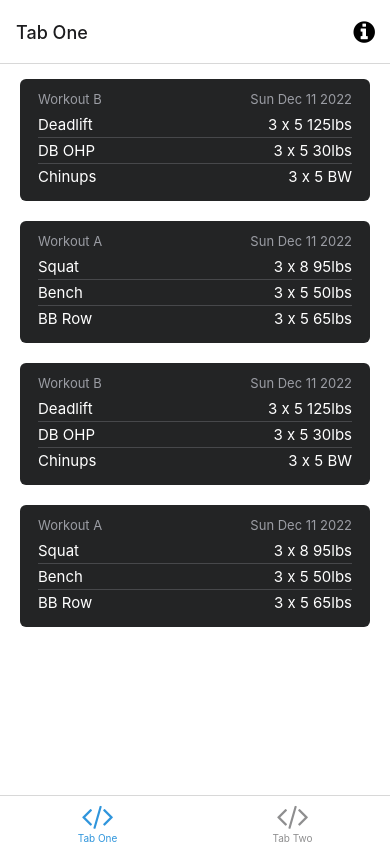
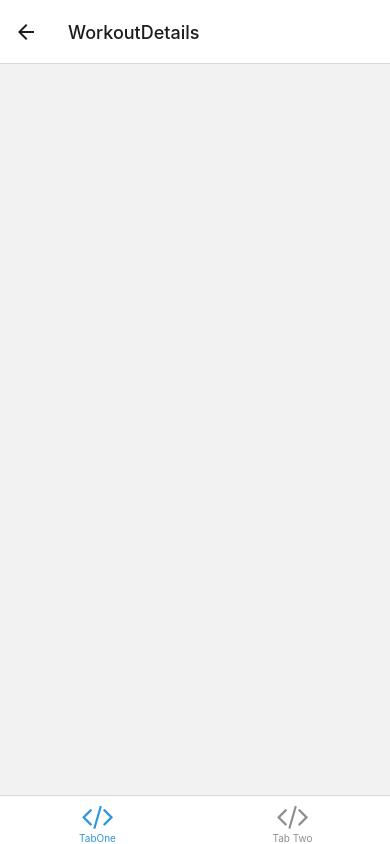
Before and after one commit to flog-fitness/stronglifts-clone, a React Native app: screen /WorkoutDetails in a window 390 px wide. Built offline with nearby package versions, Linux system fonts and the light colour scheme; what expo-linking would draw is missing.

Commit message:
Create stack navigator for tab one

```diff
--- a/navigation/index.tsx
+++ b/navigation/index.tsx
@@ -61,34 +61,21 @@ function BottomTabNavigator() {
 			initialRouteName="TabOne"
 			screenOptions={{
 				tabBarActiveTintColor: Colors[colorScheme].tint,
-      }}>
+			}}
+		>
 			<BottomTab.Screen
 				name="TabOne"
 				component={TabOneScreen}
-        options={({ navigation }: RootTabScreenProps<'TabOne'>) => ({
-          title: 'Tab One',
+				options={{
+					headerShown: false,
 					tabBarIcon: ({ color }) => <TabBarIcon name="code" color={color} />,
-          headerRight: () => (
-            <Pressable
-              onPress={() => navigation.navigate('Modal')}
-              style={({ pressed }) => ({
-                opacity: pressed ? 0.5 : 1,
-              })}>
-              <FontAwesome
-                name="info-circle"
-                size={25}
-                color={Colors[colorScheme].text}
-                style={{ marginRight: 15 }}
-              />
-            </Pressable>
-          ),
-        })}
+				}}
 			/>
 			<BottomTab.Screen
 				name="TabTwo"
 				component={TabTwoScreen}
 				options={{
-          title: 'Tab Two',
+					title: "Tab Two",
 					tabBarIcon: ({ color }) => <TabBarIcon name="code" color={color} />,
 				}}
 			/>
--- a/screens/TabOneScreen.tsx
+++ b/screens/TabOneScreen.tsx
@@ -1,91 +1,29 @@
-import { FlatList, ListRenderItem, StyleSheet } from "react-native";
-
-import { View } from "../components/Themed";
-import Workout from "../models/Workout";
 import { RootTabScreenProps } from "../types";
-import WorkoutComponent from "../components/Workout";
-
-const mockWorkouts: Workout[] = [
-	{
-		name: "Workout B",
-		exercises: [
-			{ name: "Deadlift", sets: 3, reps: 5, weight: 125 },
-			{ name: "DB OHP", sets: 3, reps: 5, weight: 30 },
-			{ name: "Chinups", sets: 3, reps: 5, weight: "BW" },
-		],
-		scheduled: new Date(),
-	},
-	{
-		name: "Workout A",
-		exercises: [
-			{ name: "Squat", sets: 3, reps: 8, weight: 95 },
-			{ name: "Bench", sets: 3, reps: 5, weight: 50 }, // this guys weak af
-			{ name: "BB Row", sets: 3, reps: 5, weight: 65 },
-		],
-		scheduled: new Date(),
-	},
-	{
-		name: "Workout B",
-		exercises: [
-			{ name: "Deadlift", sets: 3, reps: 5, weight: 125 },
-			{ name: "DB OHP", sets: 3, reps: 5, weight: 30 },
-			{ name: "Chinups", sets: 3, reps: 5, weight: "BW" },
-		],
-		scheduled: new Date(),
-	},
-	{
-		name: "Workout A",
-		exercises: [
-			{ name: "Squat", sets: 3, reps: 8, weight: 95 },
-			{ name: "Bench", sets: 3, reps: 5, weight: 50 },
-			{ name: "BB Row", sets: 3, reps: 5, weight: 65 },
-		],
-		scheduled: new Date(),
-	},
-];
+import { createNativeStackNavigator } from "@react-navigation/native-stack";
+import WorkoutDetailsScreen from "./WorkoutDetailsScreen";
+import WorkoutListScreen from "./WorkoutListScreen";
 
 export default function TabOneScreen({
 	navigation,
 }: RootTabScreenProps<"TabOne">) {
-	const renderItem: ListRenderItem<Workout> = ({ item }) => {
-		return <WorkoutComponent workout={item} />;
-	};
+	return <WorkoutScreenNavigator />;
+}
 
+export type WorkoutStackParamList = {
+	WorkoutList: undefined;
+	WorkoutDetails: undefined;
+};
+
+const WorkoutStack = createNativeStackNavigator<WorkoutStackParamList>();
+
+function WorkoutScreenNavigator() {
 	return (
-		<View style={styles.container}>
-			<FlatList
-				style={styles.list}
-				data={mockWorkouts}
-				renderItem={renderItem}
-				ItemSeparatorComponent={() => {
-					return <View style={styles.separator} />;
-				}}
+		<WorkoutStack.Navigator initialRouteName="WorkoutList">
+			<WorkoutStack.Screen name="WorkoutList" component={WorkoutListScreen} />
+			<WorkoutStack.Screen
+				name="WorkoutDetails"
+				component={WorkoutDetailsScreen}
 			/>
-		</View>
+		</WorkoutStack.Navigator>
 	);
 }
-
-const styles = StyleSheet.create({
-	container: {
-		flex: 1,
-		alignItems: "center",
-		justifyContent: "center",
-		paddingTop: 15,
-		paddingHorizontal: 20,
-	},
-	textHeader: {
-		flexDirection: "row",
-		justifyContent: "space-between",
-	},
-	workoutContainer: {
-		backgroundColor: "red",
-		width: "100%",
-	},
-	list: {
-		width: "100%",
-	},
-	separator: {
-		opacity: 0,
-		height: 20,
-	},
-});
--- /dev/null
+++ b/screens/WorkoutDetailsScreen.tsx
@@ -0,0 +1,8 @@
+import React from "react";
+import { SafeAreaView, StyleSheet } from "react-native";
+
+export default function WorkoutDetailsScreen() {
+	return <SafeAreaView></SafeAreaView>;
+}
+
+const styles = StyleSheet.create({});
--- /dev/null
+++ b/screens/WorkoutListScreen.tsx
@@ -0,0 +1,94 @@
+import { FlatList, ListRenderItem, StyleSheet } from "react-native";
+
+import { View } from "../components/Themed";
+import Workout from "../models/Workout";
+import WorkoutComponent from "../components/Workout";
+import { NativeStackScreenProps } from "@react-navigation/native-stack";
+import { WorkoutStackParamList } from "./TabOneScreen";
+
+const mockWorkouts: Workout[] = [
+	{
+		name: "Workout B",
+		exercises: [
+			{ name: "Deadlift", sets: 3, reps: 5, weight: 125 },
+			{ name: "DB OHP", sets: 3, reps: 5, weight: 30 },
+			{ name: "Chinups", sets: 3, reps: 5, weight: "BW" },
+		],
+		scheduled: new Date(),
+	},
+	{
+		name: "Workout A",
+		exercises: [
+			{ name: "Squat", sets: 3, reps: 8, weight: 95 },
+			{ name: "Bench", sets: 3, reps: 5, weight: 50 }, // this guys weak af
+			{ name: "BB Row", sets: 3, reps: 5, weight: 65 },
+		],
+		scheduled: new Date(),
+	},
+	{
+		name: "Workout B",
+		exercises: [
+			{ name: "Deadlift", sets: 3, reps: 5, weight: 125 },
+			{ name: "DB OHP", sets: 3, reps: 5, weight: 30 },
+			{ name: "Chinups", sets: 3, reps: 5, weight: "BW" },
+		],
+		scheduled: new Date(),
+	},
+	{
+		name: "Workout A",
+		exercises: [
+			{ name: "Squat", sets: 3, reps: 8, weight: 95 },
+			{ name: "Bench", sets: 3, reps: 5, weight: 50 },
+			{ name: "BB Row", sets: 3, reps: 5, weight: 65 },
+		],
+		scheduled: new Date(),
+	},
+];
+
+type WorkoutListScreenProps = NativeStackScreenProps<WorkoutStackParamList>;
+
+export default function WorkoutListScreen({
+	navigation,
+}: WorkoutListScreenProps) {
+	const renderItem: ListRenderItem<Workout> = ({ item }) => {
+		return <WorkoutComponent workout={item} />;
+	};
+
+	return (
+		<View style={styles.container}>
+			<FlatList
+				style={styles.list}
+				data={mockWorkouts}
+				renderItem={renderItem}
+				ItemSeparatorComponent={() => {
+					return <View style={styles.separator} />;
+				}}
+			/>
+		</View>
+	);
+}
+
+const styles = StyleSheet.create({
+	container: {
+		flex: 1,
+		alignItems: "center",
+		justifyContent: "center",
+		paddingTop: 15,
+		paddingHorizontal: 20,
+	},
+	textHeader: {
+		flexDirection: "row",
+		justifyContent: "space-between",
+	},
+	workoutContainer: {
+		backgroundColor: "red",
+		width: "100%",
+	},
+	list: {
+		width: "100%",
+	},
+	separator: {
+		opacity: 0,
+		height: 20,
+	},
+});
```
Lines whose indentation alone changed are shown as unchanged.
